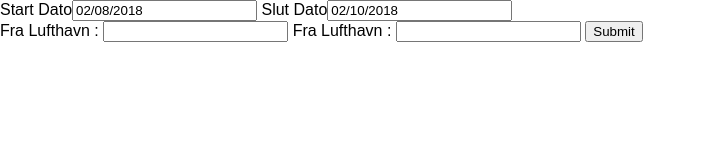
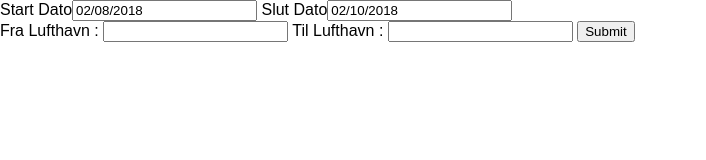
Before and after one commit to HawkDon/ThirdSemesterProject, a React (Create React App) app in the folder reactfrontend/: page / in a window 1280 px wide. Shown: the top 160 px of the page, without its empty margins (0-706 px from the left). Built offline with nearby package versions, Linux system fonts and the light colour scheme.

Commit message:
tilføjet til og fra lufthavn

```diff
--- a/reactfrontend/src/Date.js
+++ b/reactfrontend/src/Date.js
@@ -47,8 +47,8 @@ export default class DateRange extends React.Component {
           onChange={this.handleChangeEnd} />
           </label>
       </div>
-      <label>Fra Lufthavn : <input type="text" name="name" /> </label>
-      <label>Fra Lufthavn : <input type="text" name="name" /> </label>
+      <label>Fra Lufthavn : <input type="text" name="fraLufthavn" /> </label>
+      <label>Til Lufthavn : <input type="text" name="tilLufthavn" /> </label>
       <input type="submit" value="Submit" />
     </form>
     </div>
```
